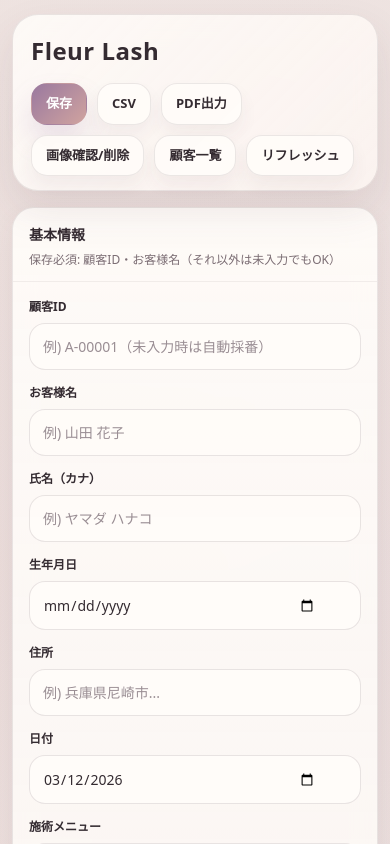
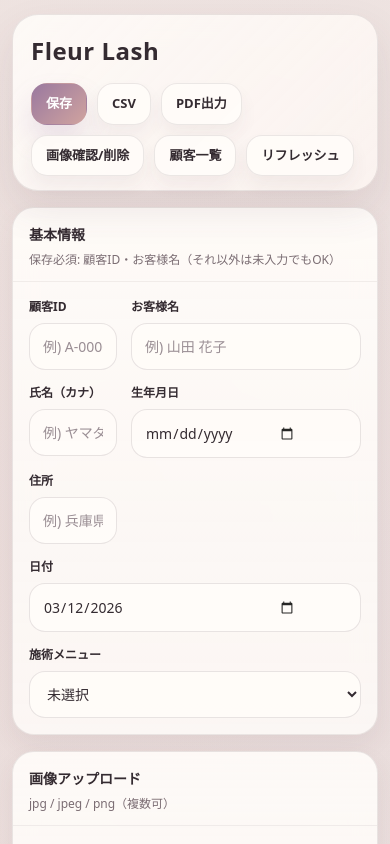
Before and after one commit to fleurlashsalon/lash-carte-app, a React (Vite) app: page / in a window 390 px wide. Shown: the top 844 px of the page. Built offline with nearby package versions, Linux system fonts and the light colour scheme.

Commit message:
update app

```diff
--- a/src/components/BasicInfoForm.jsx
+++ b/src/components/BasicInfoForm.jsx
@@ -13,7 +13,7 @@ export default function BasicInfoForm({
   errors = {},
 }) {
   return (
-    <div className="grid3">
+    <div className="grid3 basicInfoGrid">
       <div className="field">
         <label className="inputLabel" htmlFor="customerId">
           顧客ID
@@ -60,13 +60,13 @@ export default function BasicInfoForm({
         {errors.customerKana ? <div className="errorText">{errors.customerKana}</div> : null}
       </div>
 
-      <div className="field">
+      <div className="field fieldBirthday">
         <label className="inputLabel" htmlFor="birthday">
           生年月日
         </label>
         <input
           id="birthday"
-          className={`textInput ${errors.birthday ? 'isError' : ''}`}
+          className={`textInput dateInput ${errors.birthday ? 'isError' : ''}`}
           type="date"
           value={birthday}
           onChange={(e) => onChange({ birthday: e.target.value })}
@@ -89,13 +89,13 @@ export default function BasicInfoForm({
         {errors.address ? <div className="errorText">{errors.address}</div> : null}
       </div>
 
-      <div className="field">
+      <div className="field fieldVisitDate">
         <label className="inputLabel" htmlFor="visitDate">
           日付
         </label>
         <input
           id="visitDate"
-          className={`textInput ${errors.visitDate ? 'isError' : ''}`}
+          className={`textInput dateInput ${errors.visitDate ? 'isError' : ''}`}
           type="date"
           value={visitDate}
           onChange={(e) => onChange({ visitDate: e.target.value })}
@@ -103,7 +103,7 @@ export default function BasicInfoForm({
         {errors.visitDate ? <div className="errorText">{errors.visitDate}</div> : null}
       </div>
 
-      <div className="field">
+      <div className="field fieldMenuType">
         <label className="inputLabel" htmlFor="menuType">
           施術メニュー
         </label>
--- a/src/index.css
+++ b/src/index.css
@@ -306,9 +306,13 @@ textarea {
     background 0.14s ease;
 }
 
-/* iPadのdate入力は右端が欠けやすいので余白を確保 */
-input[type='date'].textInput {
-  padding-right: 44px;
+/* iPadのdate入力は右端が詰まりやすいので余白を強めに確保 */
+.dateInput {
+  padding-right: 64px;
+}
+
+.dateInput::-webkit-calendar-picker-indicator {
+  opacity: 0.85;
 }
 
 .textInput::placeholder {
@@ -935,6 +939,12 @@ input[type='date'].textInput {
   .fieldSpan2 {
     grid-column: span 2;
   }
+
+  /* 日付と施術メニューがくっつきやすいので、ここだけ2列分に広げる */
+  .basicInfoGrid .fieldVisitDate,
+  .basicInfoGrid .fieldMenuType {
+    grid-column: span 2;
+  }
 }
 
 @media (max-width: 720px) {
```
